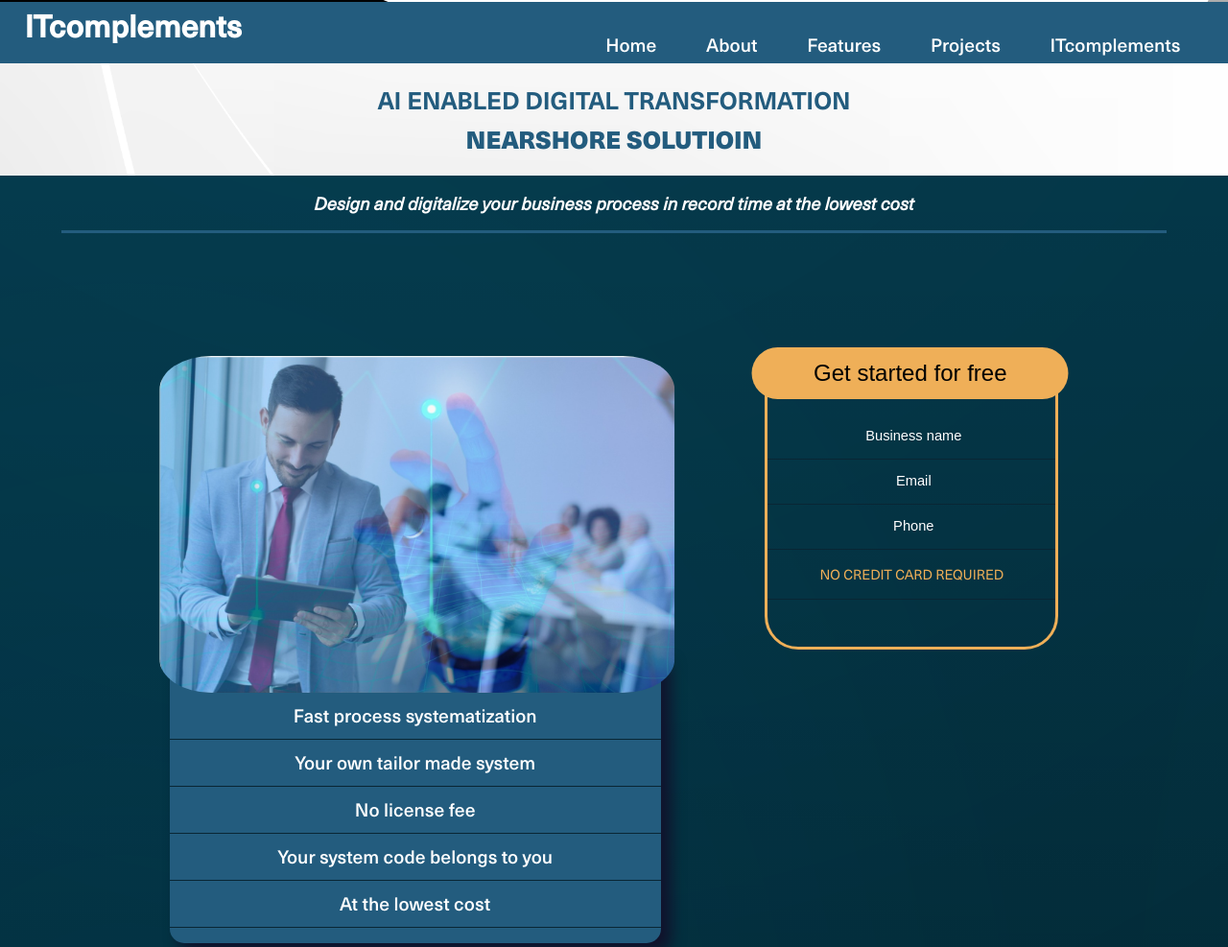
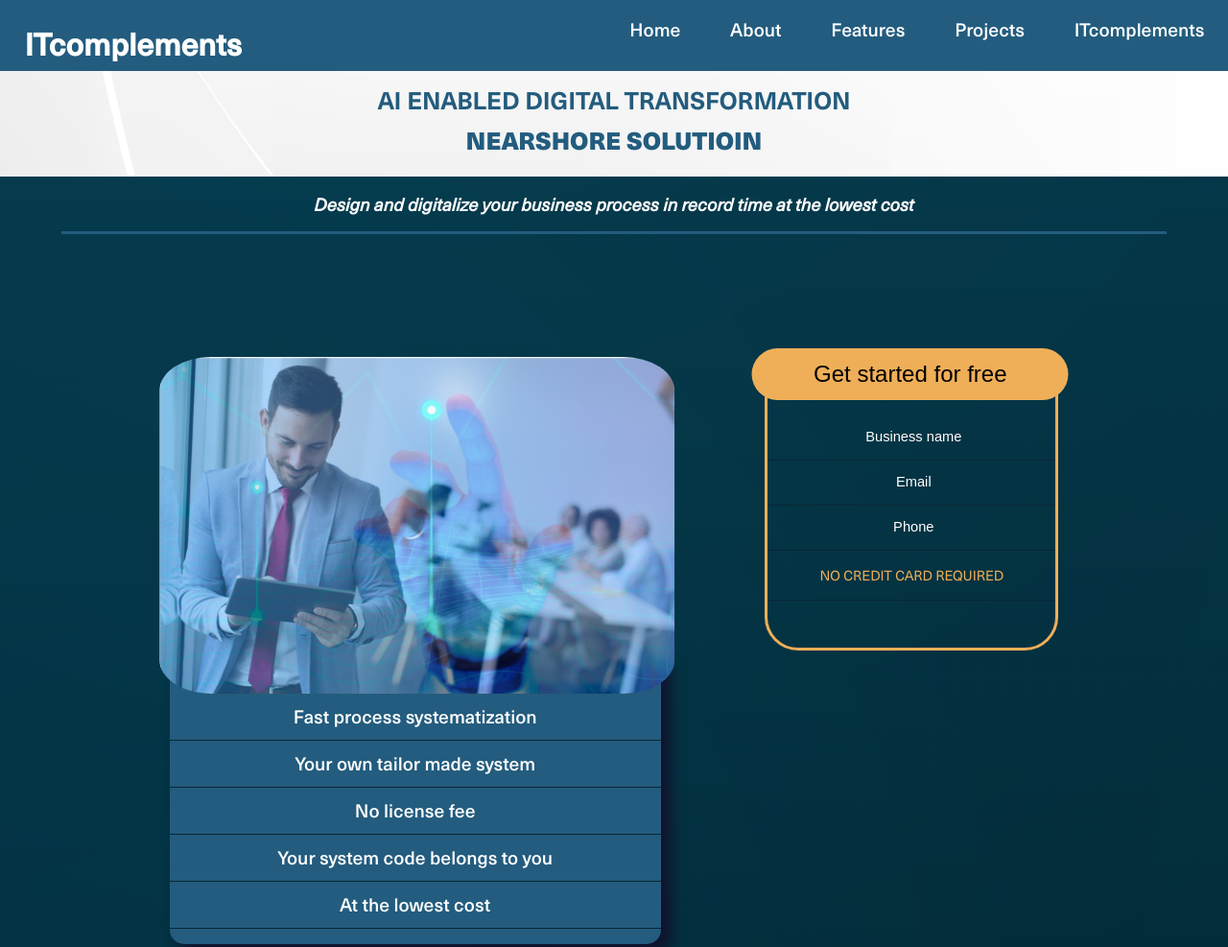
Before and after one commit to Vvan31/LandingPage, a website: page index.html in a window 1280 px wide. Shown: the top 987 px of the page at 96% size. Drawn offline with Linux system fonts and the light colour scheme.

Commit message:
Nav fixed at the top

```diff
--- a/scss/main.scss
+++ b/scss/main.scss
@@ -37,25 +37,24 @@
     overflow-x: hidden;
     background-image: url("/media/background.png");
     background-repeat:repeat-y;
-    /* background-size:100% 100%; */
     font-family: 'NeueHaasUnica-Medium';
     color: $color-text;
     width: 100%;
+    margin: 0;
     min-width: 300px;
-    padding: 0;
-    margin: 0;
     main{
-        /* height: 100vh; */
         background: linear-gradient(transparent, rgba(0, 0, 0, 0.471));
-        padding-top: 0;
         header{
+            z-index: 5;
+            width: 100%;
+            position: fixed;
             padding-left: 2%;
             background-color: $color-secondary;
-            margin-top: -1.5%;
+            padding-bottom: 10px;
             height: 4em;
             nav{
                 position: absolute;
-                top: 2%;
+                top: 0.5%;
                 right: 2%;
                 display: flex;
                 align-items: center;
@@ -86,6 +85,8 @@
                     list-style: none;
                 }
                 li{
+                    transform: translatey(-15%);
+
                     display: inline;
                     padding: 1.5em;
                 }
@@ -98,6 +99,7 @@
             }
         }
         #headlines{
+            padding-top: 4.2em;
             width: 100%;
             display:block;
             align-items: center;
```
Also changed, not shown: css/main.css, 1 other file.
